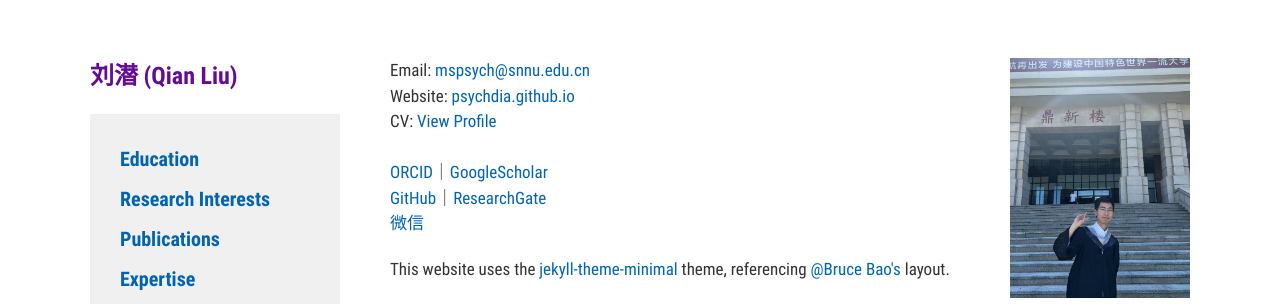
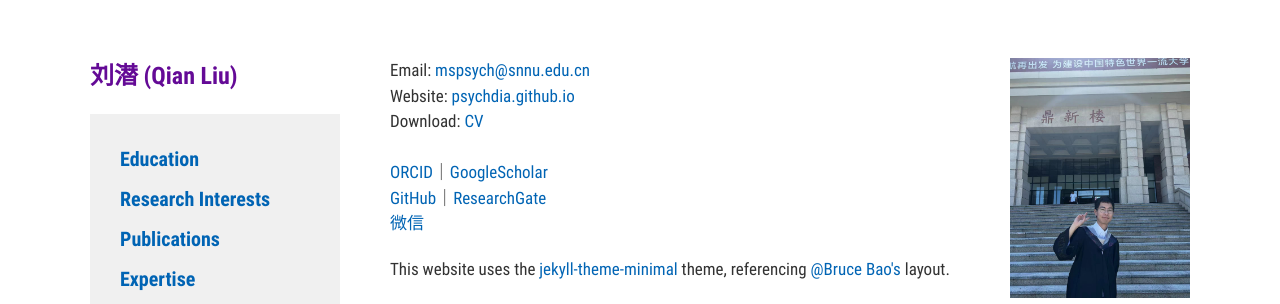
Before and after one commit to PsychDia/PsychDia.github.io, a Jekyll site: the page built from README.md, in a window 1280 px wide and 900 px high. Shown: the top 304 px of the window. Built offline with Jekyll 4.4.1, drawn with Linux system fonts in a browser that asks for light colours; our own code applies the rules of GitHub Pages for plain Markdown files; a script that is not in the unit is left out.

Commit message:
Update default.html

```diff
--- a/_layouts/default.html
+++ b/_layouts/default.html
@@ -37,7 +37,7 @@
             <p>
               Email: <a href="mailto:mspsych@snnu.edu.cn">mspsych@snnu.edu.cn</a><br/>
               Website: <a href="https://psychdia.github.io">psychdia.github.io</a><br/>
-              CV: <a href="https://psychdia.github.io/CimLiu_CV.pdf">View Profile</a><br/>
+              Download: <a href="https://psychdia.github.io/CimLiu_CV.pdf">CV</a><br/>
               <!-- Download: <a href="https://psychdia.github.io/CimLiu_CV.pdf">CimLiu_CV.pdf</a><br/> -->
               <br/>
               <a href="https://orcid.org/0009-0001-1976-8664">ORCID</a>｜<a href="https://scholar.google.com/citations?user=3OEpYVEAAAAJ">GoogleScholar</a><br/>
```
